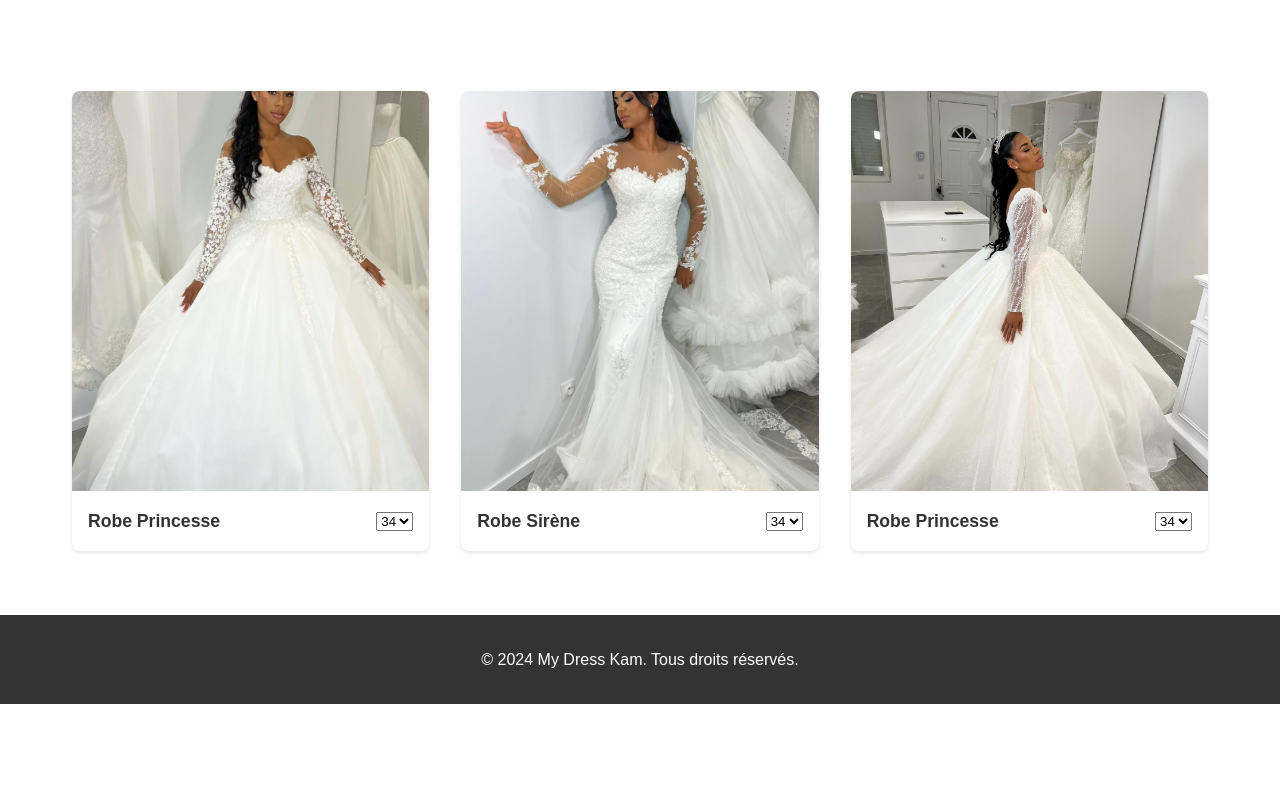
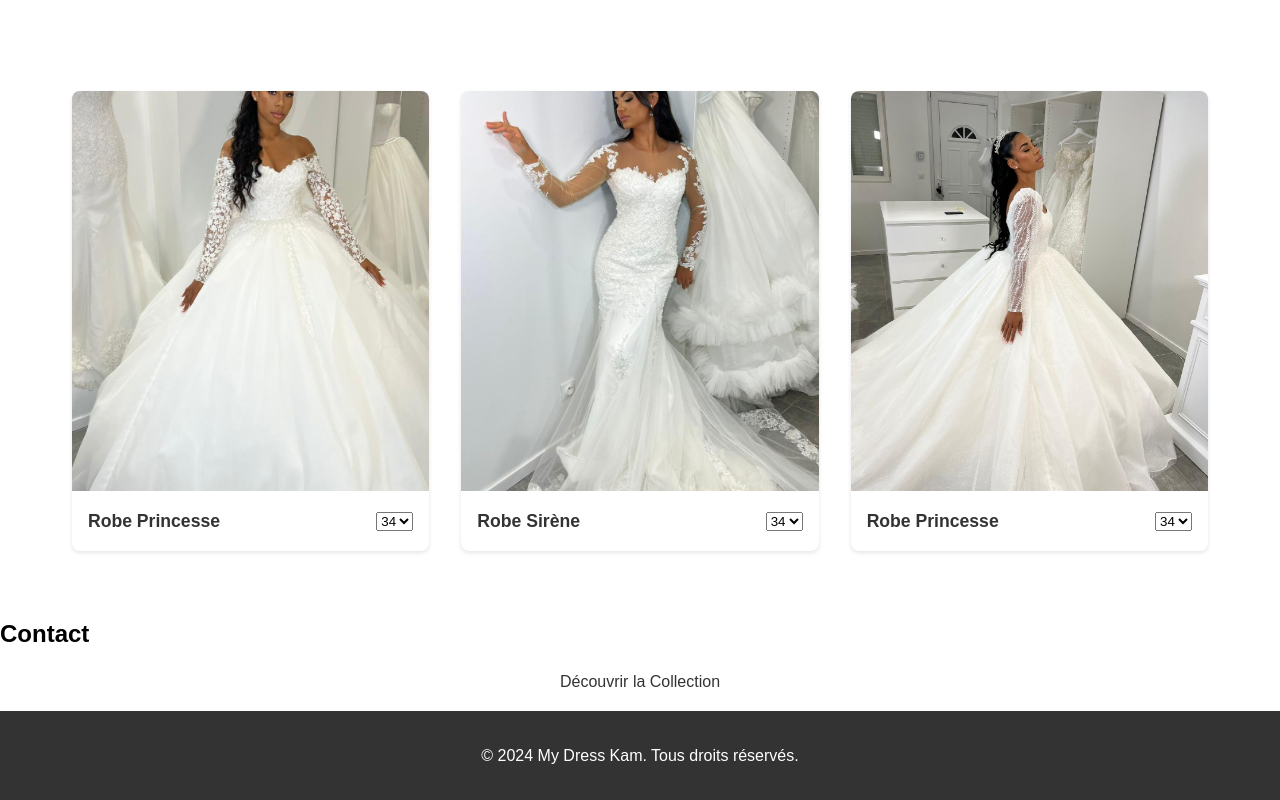
Before and after one commit to MrIbraa/My-DressKam, a plain HTML site: page index.html in a window 1280 px wide. Shown: the part 2100-2900 px from the top of the page. Before the commit the page ends 2804 px from the top, so only its background shows below. Drawn offline with Linux system fonts and the light colour scheme; a script that the page names is missing.

Commit message:
index.html

```diff
--- a/index.html
+++ b/index.html
@@ -234,6 +234,12 @@
     </main>
 
 
+        <main>
+        <section id="contact" class="contact">
+            <h2>Contact</h2>
+        <center> <a href="#contact" class="cta-button">Découvrir la Collection</a></center>
+
+
 
 
 
```
